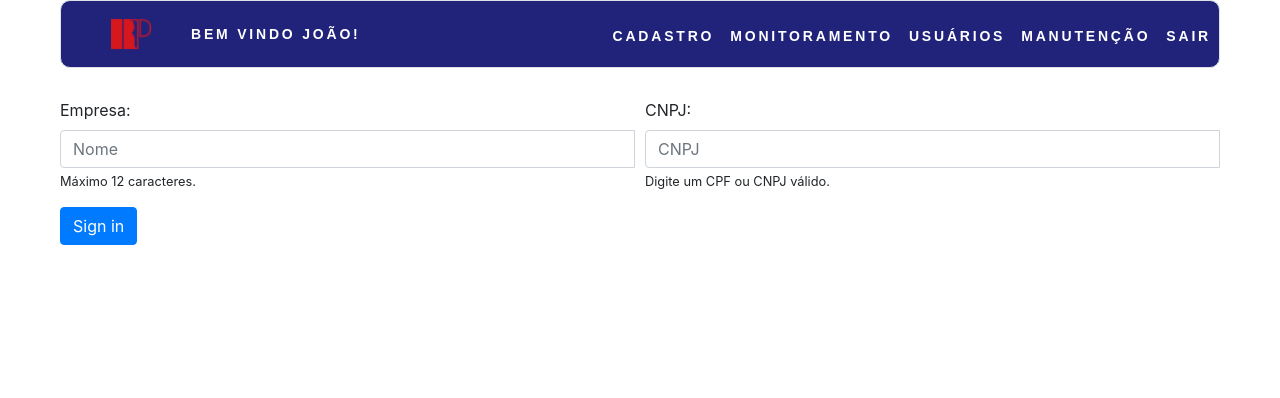
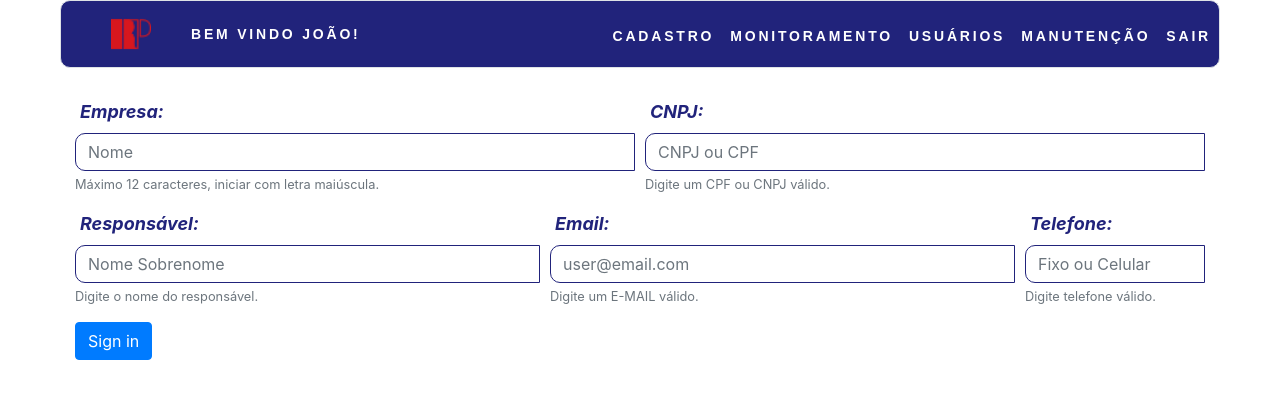
Before and after one commit to joannisbs/Ang-Rp-Ping, an Angular app: page / in a window 1280 px wide. Shown: the top 398 px of the page. Built offline with nearby package versions, Linux system fonts and the light colour scheme.

Commit message:
Criado primeira parte do form grupo reativo

```diff
--- a/src/app/pages/registrers/editcompany/editcompany.component.css
+++ b/src/app/pages/registrers/editcompany/editcompany.component.css
@@ -1,10 +1,17 @@
 .divis {
-    margin-left: 60px;
-    margin-right: 60px;
+    margin-left: 75px;
+    margin-right: 75px;
     margin-top: 30px;
   }
 .ng-invalid.ng-touched.formm {
     border: 1px solid red;
+    border-radius: 10px;
+
+}
+.formm {
+    border-color:#21237b;
+    border-radius: 10px;
+
 }
 .erroicon {
     width: 20px;
@@ -12,8 +19,21 @@
     align-self: center;
     margin-left: -30px;
     position: relative;
+    border-radius: 10px;
 
 }
 .texterror{
     color: red;
 }
+
+.LabelForm{
+    color: #21237b;
+    border: none;
+    margin-left: 5px;
+    font-size: 18px;
+    font-weight: 700;
+    font-style: italic;
+    /* letter-spacing: 0.2em; */
+    /* text-shadow: 1px 1px #6b86ff; */
+
+}
--- a/src/app/pages/registrers/editcompany/editcompany.component.html
+++ b/src/app/pages/registrers/editcompany/editcompany.component.html
@@ -5,42 +5,105 @@
     <div class="form-row">
 
       <div class="form-group col-md-6">
-        <label for="inputName">Empresa:</label>
+        <label class="LabelForm" for="inputName">Empresa:</label>
         <div class="input-group">
-          <input type="text" class="form-control formm" id="inputName" placeholder="Nome" formControName="inputNome">
-          <span class='input-group-addon' [class.d-none]="true">
-            <img src='/assets/icons/xred.png' alt='ERRO' class='erroicon'>
-          </span>
-        </div>
-        <small id="nameHelpBlock" class="form-text">
-          Máximo 12 caracteres.
-        </small>
-
-      </div>
-
-      <div class="form-group col-md-6">
-        <label for="inputCNPJ">CNPJ:</label>
-        <div class="input-group">
-          <input type="text" class="form-control formm" id="inputCNPJ" placeholder="CNPJ"
-          formControName="inputCNPJ">
-          <span class='input-group-addon' [class.d-none]="true">
+          <input type="text" class="form-control formm" id="inputName" placeholder="Nome" formControlName="inputNome"  maxlength="12">
+          <span class='input-group-addon' [class.d-none]="formulario.controls['inputNome'].valid || !formulario.controls['inputNome'].touched ">
             <img src='/assets/icons/xred.png' alt='ERRO' class='erroicon'>
           </span>
         </div>
         <small id="nameHelpBlock" class="form-text"
-          >
-          Digite um CPF ou CNPJ válido.
+          [class.texterror]="!formulario.controls['inputNome'].valid && formulario.controls['inputNome'].touched"
+          [class.text-muted]="formulario.controls['inputNome'].valid || !formulario.controls['inputNome'].touched ">
+            Máximo 12 caracteres, iniciar com letra maiúscula.
+        </small>
+        <small id="nameHelpBlock" class="form-text texterror" [class.d-none]="formulario.controls['inputNome'].valid || !formulario.controls['inputNome'].touched ">
+          Campo obrigatório.
         </small>
       </div>
 
+
+      <div class="form-group col-md-6">
+        <label class="LabelForm" for="inputCNPJ">CNPJ:</label>
+        <div class="input-group">
+          <input type="text" class="form-control formm" id="inputCNPJ" placeholder="CNPJ ou CPF" formControlName="inputCNPJ"maxlength="18">
+          <span class='input-group-addon' [class.d-none]="formulario.controls['inputCNPJ'].valid || !formulario.controls['inputCNPJ'].touched">
+            <img src='/assets/icons/xred.png' alt='ERRO' class='erroicon'>
+          </span>
+        </div>
+        <small id="nameHelpBlock" class="form-text"
+        [class.texterror]="!formulario.controls['inputCNPJ'].valid && formulario.controls['inputCNPJ'].touched"
+        [class.text-muted]="formulario.controls['inputCNPJ'].valid || !formulario.controls['inputCNPJ'].touched" >
+          Digite um CPF ou CNPJ válido.
+        </small>
+        <small id="nameHelpBlock" class="form-text texterror" [class.d-none]="formulario.controls['inputCNPJ'].valid || !formulario.controls['inputCNPJ'].touched ">
+          Campo obrigatório.
+        </small>
+      </div>
     </div>
-    <button type="submit" class="btn btn-primary">Sign in</button>
-  </form>
-</div>
+
+    <div class="form-row">
+
+      <div class="form-group col-md-5">
+        <label class="LabelForm" for="inputResp">Responsável:</label>
+        <div class="input-group">
+          <input type="text" class="form-control formm" id="inputResp" placeholder="Nome Sobrenome" formControlName="inputResp">
+          <span class='input-group-addon' [class.d-none]="formulario.controls['inputResp'].valid || !formulario.controls['inputResp'].touched">
+            <img src='/assets/icons/xred.png' alt='ERRO' class='erroicon'>
+          </span>
+        </div>
+        <small id="nameHelpBlock" class="form-text"
+        [class.texterror]="!formulario.controls['inputResp'].valid && formulario.controls['inputResp'].touched"
+        [class.text-muted]="formulario.controls['inputResp'].valid || !formulario.controls['inputResp'].touched" >
+          Digite o nome do responsável.
+        </small>
+        <small id="nameHelpBlock" class="form-text texterror" [class.d-none]="formulario.controls['inputResp'].valid || !formulario.controls['inputResp'].touched ">
+          Campo obrigatório, somente letras, máximo 45 caracteres.
+        </small>
+      </div>
 
 
 
+      <div class="form-group col-md-5">
+        <label class="LabelForm" for="inputEMAIL">Email:</label>
+        <div class="input-group">
+          <input type="text" class="form-control formm" id="inputEMAIL" placeholder="user@email.com" formControlName="inputEMAIL">
+          <span class='input-group-addon' [class.d-none]="formulario.controls['inputEMAIL'].valid || !formulario.controls['inputEMAIL'].touched">
+            <img src='/assets/icons/xred.png' alt='ERRO' class='erroicon'>
+          </span>
+        </div>
+        <small id="nameHelpBlock" class="form-text"
+        [class.texterror]="!formulario.controls['inputEMAIL'].valid && formulario.controls['inputEMAIL'].touched"
+        [class.text-muted]="formulario.controls['inputEMAIL'].valid || !formulario.controls['inputEMAIL'].touched" >
+        Digite um E-MAIL válido.
+      </small>
+      <small id="nameHelpBlock" class="form-text texterror" [class.d-none]="formulario.controls['inputEMAIL'].valid || !formulario.controls['inputEMAIL'].touched ">
+        Campo Obrigatório.
+      </small>
+    </div>
 
+    <div class="form-group col-md-2">
+      <label class="LabelForm" for="inputTel">Telefone:</label>
+      <div class="input-group">
+        <input type="text" class="form-control formm" id="inputTel" placeholder="Fixo ou Celular" formControlName="inputTel">
+        <span class='input-group-addon' [class.d-none]="formulario.controls['inputTel'].valid || !formulario.controls['inputTel'].touched">
+          <img src='/assets/icons/xred.png' alt='ERRO' class='erroicon'>
+        </span>
+      </div>
+      <small id="nameHelpBlock" class="form-text"
+        [class.texterror]="!formulario.controls['inputTel'].valid && formulario.controls['inputTel'].touched"
+        [class.text-muted]="formulario.controls['inputTel'].valid || !formulario.controls['inputTel'].touched" >
+          Digite telefone válido.
+      </small>
+      <small id="nameHelpBlock" class="form-text texterror" [class.d-none]="formulario.controls['inputTel'].valid || !formulario.controls['inputTel'].touched ">
+        Campo obrigatório.
+      </small>
+    </div>
+
+  </div>
+  <button type="submit" class="btn btn-primary">Sign in</button>
+</form>
+</div>
 
 
 
--- a/src/app/pages/registrers/editcompany/editcompany.component.ts
+++ b/src/app/pages/registrers/editcompany/editcompany.component.ts
@@ -1,5 +1,5 @@
 import { Component, OnInit } from '@angular/core';
-import { FormGroup, FormBuilder } from '@angular/forms';
+import { FormGroup, FormBuilder, Validators } from '@angular/forms';
 
 
 @Component({
@@ -17,8 +17,31 @@ export class EditcompanyComponent implements OnInit {
 
   ngOnInit() {
     this.formulario = this.formBuilder.group ({
-      inputNome: [null],
-      inputCNPJ: [null]
+      inputNome: [null,
+                  [Validators.required,
+                  Validators.maxLength(12),
+                  Validators.pattern('[A-Z].*')]],
+
+      inputCNPJ: [null,
+        [Validators.required,
+        Validators.maxLength(18),
+        // tslint:disable-next-line:max-line-length
+        Validators.pattern('^([0-9]{2}[\.]?[0-9]{3}[\.]?[0-9]{3}[\/]?[0-9]{4}(-)?[0-9]{2})$|^([0-9]{3}[\.]?[0-9]{3}[\.]?[0-9]{3}(()|(-))[0-9]{2})$')]],
+
+      inputResp: [null,
+        [Validators.required,
+        Validators.maxLength(45),
+        Validators.pattern('[A-Za-z ]{3,}')]],
+
+      inputEMAIL: [null,
+      [Validators.required,
+      Validators.maxLength(45),
+      Validators.pattern('[^@]+@[^@]+\.[a-zA-Z]{2,6}')]],
+
+      inputTel: [null,
+        [Validators.required,
+        Validators.maxLength(14),
+        Validators.pattern('[\(]?[0-9]{2}(( )|([\)])|()|(-))(([0-9]{4})|([0-9]{5}))(( )|(-)|)([0-9]{4})')]],
     });
   }
   onSubmit() {
```
Also changed, not shown: src/app/generic/formend/formend.module.ts (added, +10 -0 lines).
